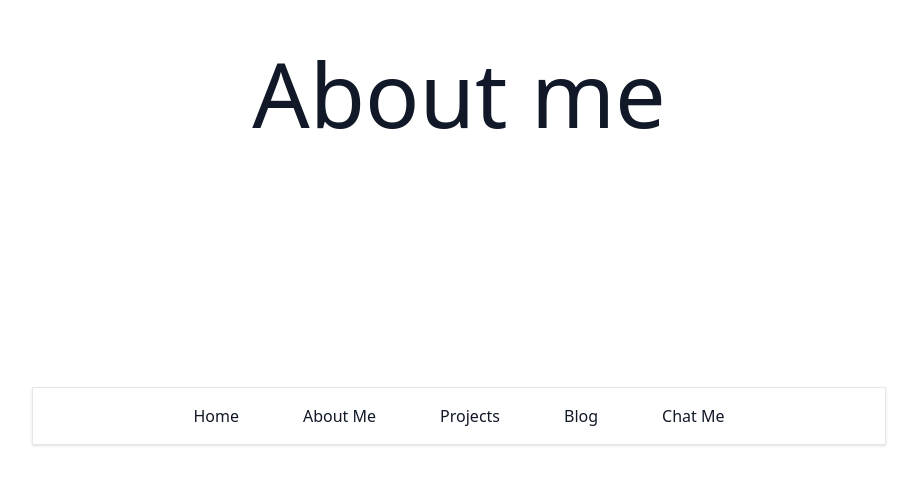
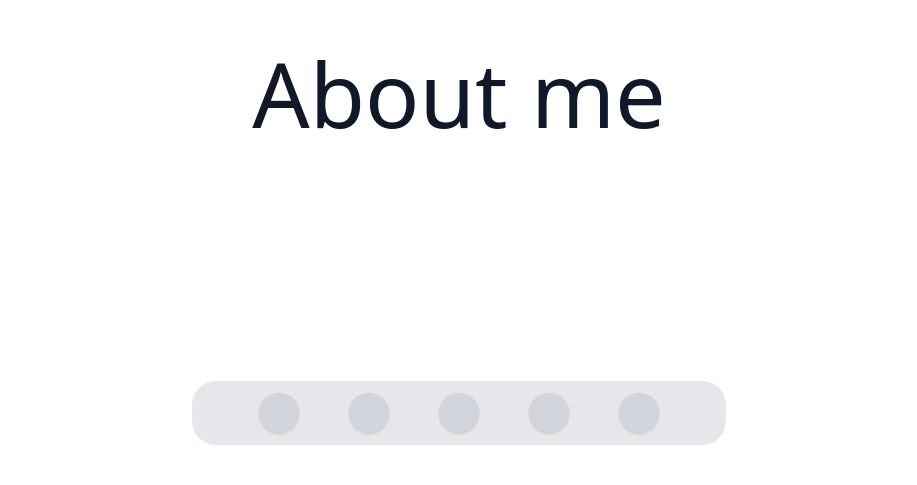
Before and after one commit to tmnyoni/tmnyoni.github.io, a Next.js app: page /about-me in a window 1280 px wide. Shown: the part 307-792 px from the top of the page, without its empty margins (181-1098 px from the left). Built offline with nearby package versions, Linux system fonts and the light colour scheme.

Commit message:
update nav.

```diff
--- a/package.json
+++ b/package.json
@@ -14,6 +14,8 @@
     "@heroicons/react": "^2.0.17",
     "@next/font": "^13.4.1",
     "clsx": "^1.2.1",
+    "framer-motion": "^10.12.9",
+    "lucide-react": "^0.214.0",
     "next": "13.0.5",
     "react": "18.2.0",
     "react-dom": "18.2.0",
--- a/src/app/(site)/about-me/page.tsx
+++ b/src/app/(site)/about-me/page.tsx
@@ -5,14 +5,7 @@ export default function Page() {
     return (
         <main className="min-h-screen w-screen flex flex-col items-center justify-center">
             <div className="text-[90px] max-w-[19ch] leading-none text-center">
-            About me
-            </div>
-            <div className="py-4 px-40 absolute bottom-12 transform shadow border flex space-x-16">
-                <Link href="/">Home</Link>
-                <Link href="/about-me">About Me</Link>
-                <Link href="/projects">Projects</Link>
-                <Link href="/blog">Blog</Link>
-                <Link href="/chat-me">Chat Me</Link>
+                About me
             </div>
         </main>
     );
--- a/src/app/(site)/blog/page.tsx
+++ b/src/app/(site)/blog/page.tsx
@@ -7,13 +7,6 @@ export default function Page() {
             <div className="text-[90px] max-w-[19ch] leading-none text-center">
                 Blog
             </div>
-            <div className="py-4 px-40 absolute bottom-12 transform shadow border flex space-x-16">
-                <Link href="/">Home</Link>
-                <Link href="/about-me">About Me</Link>
-                <Link href="/projects">Projects</Link>
-                <Link href="/blog">Blog</Link>
-                <Link href="/chat-me">Chat Me</Link>
-            </div>
         </main>
     );
 }
--- a/src/app/(site)/layout.tsx
+++ b/src/app/(site)/layout.tsx
@@ -1,5 +1,6 @@
 import clsx from "clsx";
 import "@/styles/globals.css"
+import MainNav from "@/components/nav";
 
 interface RootLayoutProps {
     children: React.ReactNode;
@@ -9,8 +10,9 @@ export default function SiteLayout(props: RootLayoutProps) {
     const { children } = props;
 
     return (
-        <main>
+        <main className="min-h-screen relative w-screen flex flex-col items-center justify-center">
             {children}
+            <MainNav />
         </main>
     );
 }
--- a/src/app/(site)/page.tsx
+++ b/src/app/(site)/page.tsx
@@ -1,18 +1,15 @@
+import MainNav from "@/components/nav";
 import Link from "next/link";
 import React from "react";
 
 export default function Page() {
     return (
-        <main className="min-h-screen w-screen flex flex-col items-center justify-center">
-            <div> Hey, Im Tawanda M. </div>
-            <div className="text-[90px] max-w-[19ch] leading-none text-center"> Software Developer and UI & UX Designer</div>
-            <div className="py-4 px-40 absolute bottom-12 transform shadow border flex space-x-16">
-                <Link href="/">Home</Link>
-                <Link href="/about-me">About Me</Link>
-                <Link href="/projects">Projects</Link>
-                <Link href="/blog">Blog</Link>
-                <Link href="/chat-me">Chat Me</Link>
+        <main>
+            <div className="font-medium text-lg"> Hey, Im Tawanda M. </div>
+            <div className="text-[90px] max-w-[19ch] leading-none text-center font-medium">
+            Software Developer and UI & UX Designer
             </div>
+            <MainNav />
         </main>
     );
 }
--- a/src/app/(site)/projects/page.tsx
+++ b/src/app/(site)/projects/page.tsx
@@ -8,13 +8,6 @@ export default function Page() {
             <div className="text-[90px] max-w-[19ch] leading-none text-center">
             Projects
             </div>
-            <div className="py-4 px-40 absolute bottom-12 transform shadow border flex space-x-16">
-                <Link href="/">Home</Link>
-                <Link href="/about-me">About Me</Link>
-                <Link href="/projects">Projects</Link>
-                <Link href="/blog">Blog</Link>
-                <Link href="/chat-me">Chat Me</Link>
-            </div>
         </main>
     );
 }
--- /dev/null
+++ b/src/components/dock.tsx
@@ -0,0 +1,86 @@
+"use client"
+
+import Link from "next/link";
+import { useRef } from "react";
+
+import {
+    motion,
+    MotionValue,
+    useMotionValue,
+    useTransform,
+    useSpring
+} from "framer-motion";
+
+export default function NavDock() {
+    let mouseXPosition = useMotionValue(Infinity);
+
+    return (
+        <motion.div
+            onMouseMove={(e) => mouseXPosition.set(e.pageX)}
+            onMouseLeave={() => mouseXPosition.set(Infinity)}
+            className="mx-auto flex h-16 items-end bg-gray-200 pb-3 px-4 justify-evenly rounded-3xl"
+        >
+            {[
+                {
+                    href: "/",
+                    title: "Home",
+                },
+                {
+                    href: "/about-me",
+                    title: "About Me",
+                },
+                {
+                    href: "/projects",
+                    title: "Projects",
+                },
+                {
+                    href: "/blog",
+                    title: "Blog",
+                },
+                {
+                    href: "/chat-me",
+                    title: "Chat Me",
+                }
+            ].map(({ href, title }, index) => (
+                <DockItem
+                    href={href}
+                    title={title}
+                    key={index}
+                    mouseXPosition={mouseXPosition}
+                />
+            ))}
+        </motion.div>
+    )
+}
+
+type DockNavItem = {
+    mouseXPosition: MotionValue<number>;
+    href: string;
+    title: string;
+}
+
+export function DockItem({ mouseXPosition, href, title }: DockNavItem) {
+    let ref = useRef<HTMLDivElement>(null);
+
+    let distance = useTransform(mouseXPosition, (val: number) => {
+        let elementBounds = ref.current?.getBoundingClientRect() ?? { x: 0, width: 0 };
+        return val - elementBounds.x - elementBounds.width / 2;
+    });
+
+    let widthSynchronizer = useTransform(distance, [-150, 0, 150], [40, 100, 40]);
+    let width = useSpring(widthSynchronizer, { mass: 0.1, stiffness: 150, damping: 12 });
+
+    return (
+        <Link href={href} className="group">
+            <motion.div
+                ref={ref}
+                style={{ width }}
+                className="aspect-square w-10 rounded-full flex items-center  justify-center bg-gray-300 shadow"
+            >
+                <div className="hidden group-hover:block">
+                    {title}
+                </div>
+            </motion.div>
+        </Link>
+    )
+}
--- /dev/null
+++ b/src/components/nav.tsx
@@ -0,0 +1,11 @@
+import Link from "next/link";
+import NavDock from "./dock";
+
+
+export default function MainNav() {
+    return (
+        <div className="absolute mx-auto left-0 right-0 w-5/12 bottom-12 transform inline">
+            <NavDock />
+        </div>
+    )
+}
```
Also changed, not shown: 1 other file (tests, documents, lock files or other folders).
